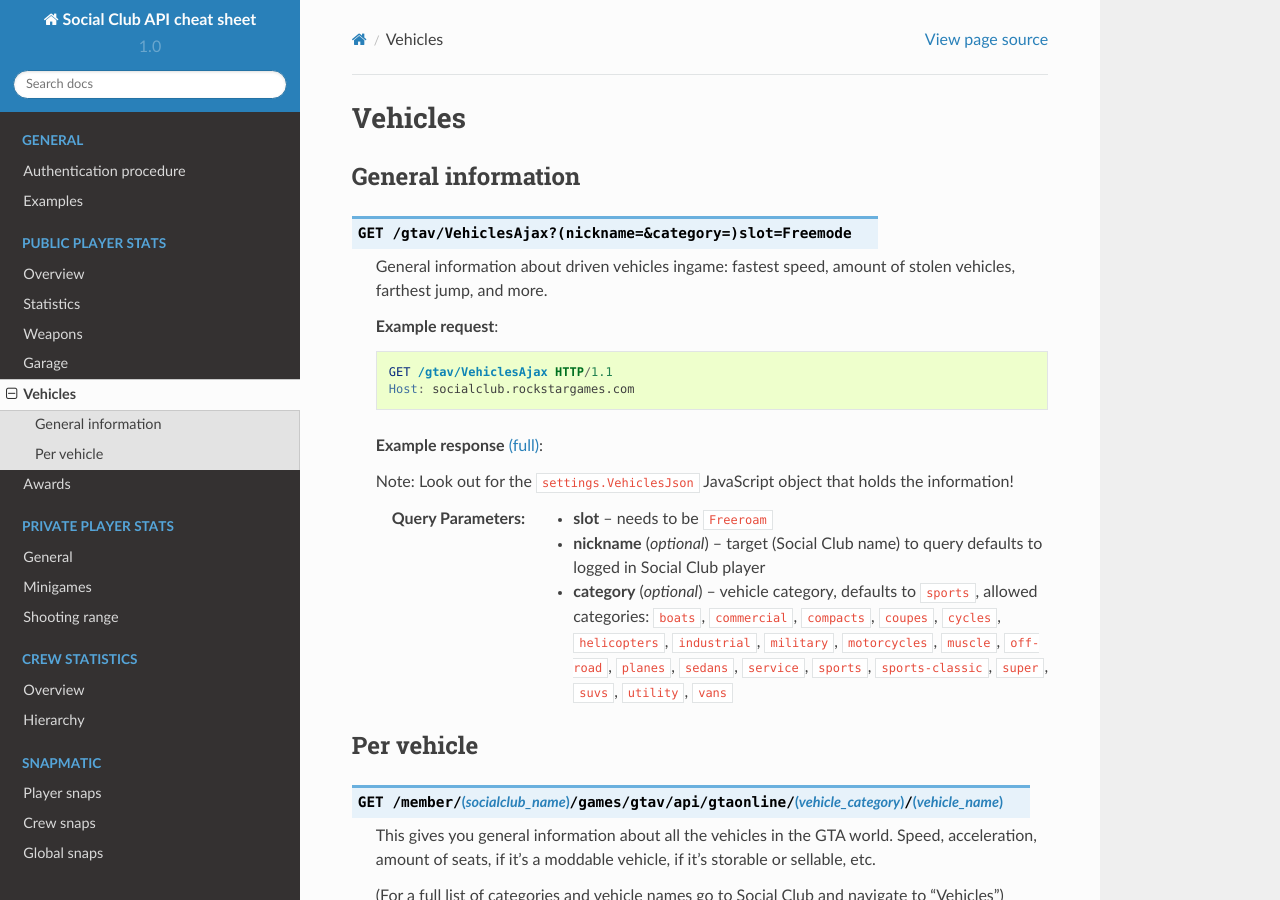
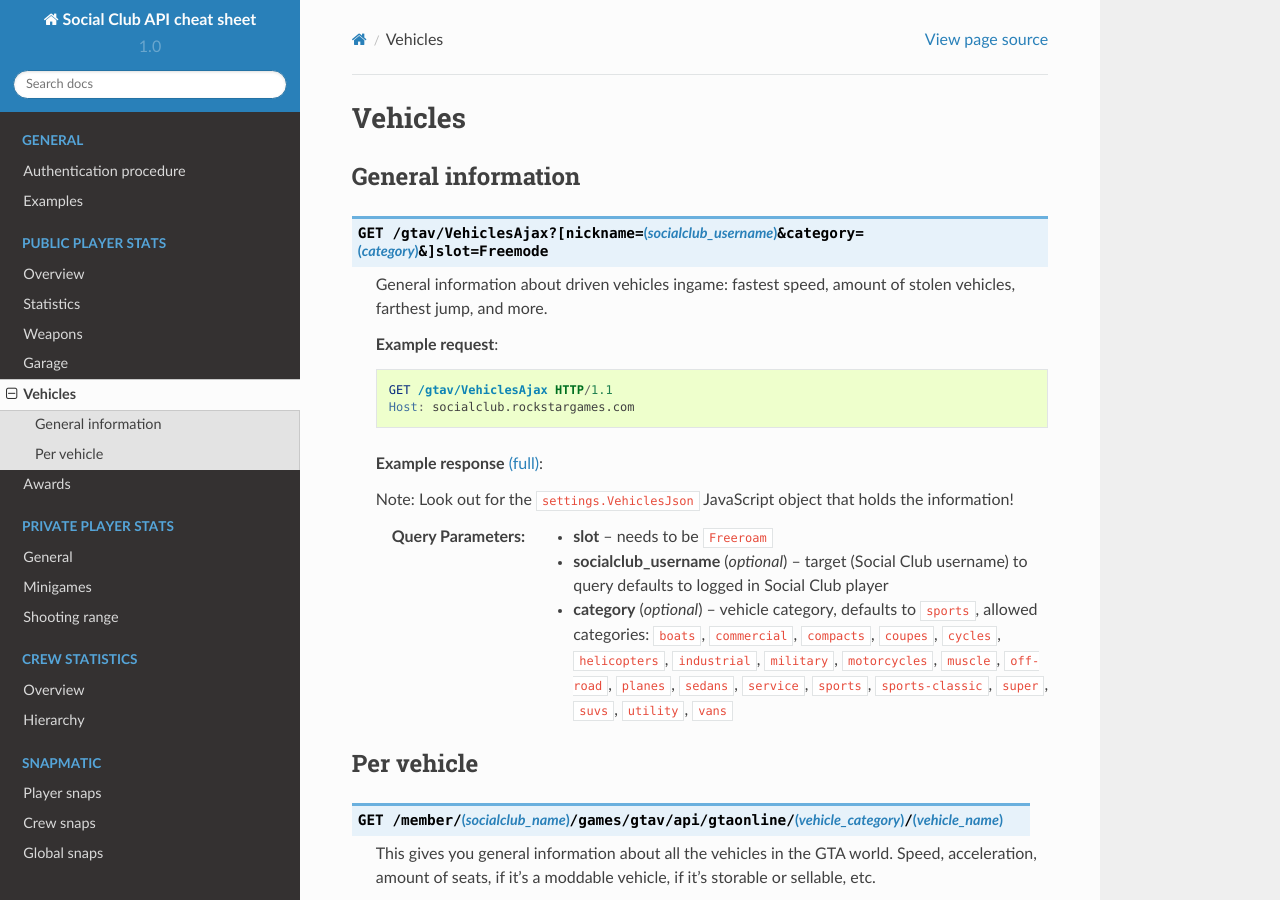
Before and after one commit to gta5-map/Social-Club-API-cheat-sheet, a Sphinx documentation site: the page built from docs/vehicles.rst, in a window 1280 px wide and 900 px high. Built offline with Sphinx 7.4.7 and the Read the Docs theme 2.0.0, drawn with Linux system fonts in a browser that asks for light colours.

Commit message:
Consistent format for optional URL parameters

```diff
--- a/docs/awards.rst
+++ b/docs/awards.rst
@@ -1,7 +1,7 @@
 Awards
 ======
 
-.. http:get:: /games/gtav/career/AwardsAjax?(nickname=&category=&)slot=Freemode
+.. http:get:: /games/gtav/career/AwardsAjax?[nickname=(socialclub_username)&category=(category)&]slot=Freemode
 
   Gives you information about the earned awards and it's completion statuses.
 
@@ -20,6 +20,6 @@
     :end-line: 30
 
   :query slot: needs to be ``Freeroam``
-  :query optional nickname: target (Social Club name) to query
-                            defaults to logged in Social Club player
+  :query optional socialclub_username: target (Social Club username) to query
+                                       defaults to logged in Social Club player
   :query optional category: vehicle category, defaults to ``victory``, allowed categories: ``victory``, ``general``, ``crimes``, ``vehicles``, ``heists``, ``rewards``
--- a/docs/garage.rst
+++ b/docs/garage.rst
@@ -4,7 +4,7 @@
 General information
 -------------------
 
-.. http:get:: /gtav/GarageAjax?(nickname=&)slot=Freemode
+.. http:get:: /gtav/GarageAjax?[nickname=(socialclub_username)&]slot=Freemode
 
   Shows stats (name, primary color, secondary color, etc.) of the vehicles in your main (?) garage. Note: The info is hidden in a ``<script></script>``-tag that stored the information as JSON. If you need more information you can also use the per-car requests.
 
@@ -25,8 +25,8 @@
   Note: Look out for the ``settings.VehiclesJson`` JavaScript object that holds the information!
 
   :query slot: needs to be ``Freeroam``
-  :query optional nickname: target (Social Club name) to query
-                            defaults to logged in Social Club player
+  :query optional socialclub_username: target (Social Club username) to query
+                                       defaults to logged in Social Club player
 
 Detailed information per car
 ----------------------------
--- a/docs/statistics.rst
+++ b/docs/statistics.rst
@@ -1,7 +1,7 @@
 Statistics
 ==========
 
-.. http:get:: /games/gtav/StatsAjax?(nickname=&)slot=Freemode
+.. http:get:: /games/gtav/StatsAjax?[nickname=(socialclub_username)&]slot=Freemode
 
   More detailed statistics of general stuff such as:
 
@@ -29,5 +29,5 @@
     :end-line: 30
 
   :query slot: needs to be ``Freeroam``
-  :query optional nickname: target (Social Club name) to query
-                            defaults to logged in Social Club player
+  :query optional socialclub_username: target (Social Club username) to query
+                                       defaults to logged in Social Club player
--- a/docs/vehicles.rst
+++ b/docs/vehicles.rst
@@ -4,7 +4,7 @@
 General information
 -------------------
 
-.. http:get:: /gtav/VehiclesAjax?(nickname=&category=)slot=Freemode
+.. http:get:: /gtav/VehiclesAjax?[nickname=(socialclub_username)&category=(category)&]slot=Freemode
 
   General information about driven vehicles ingame: fastest speed, amount of stolen vehicles, farthest jump, and more.
 
@@ -25,8 +25,8 @@
   Note: Look out for the ``settings.VehiclesJson`` JavaScript object that holds the information!
 
   :query slot: needs to be ``Freeroam``
-  :query optional nickname: target (Social Club name) to query
-                            defaults to logged in Social Club player
+  :query optional socialclub_username: target (Social Club username) to query
+                                       defaults to logged in Social Club player
   :query optional category: vehicle category, defaults to ``sports``, allowed categories: ``boats``, ``commercial``, ``compacts``, ``coupes``, ``cycles``, ``helicopters``, ``industrial``, ``military``, ``motorcycles``, ``muscle``, ``off-road``, ``planes``, ``sedans``, ``service``, ``sports``, ``sports-classic``, ``super``, ``suvs``, ``utility``, ``vans``
 
 Per vehicle
--- a/docs/weapons.rst
+++ b/docs/weapons.rst
@@ -4,7 +4,7 @@
 General statistics
 ------------------
 
-.. http:get:: /gtav/WeaponsAjax?(nickname=&)slot=Freemode
+.. http:get:: /gtav/WeaponsAjax?[nickname=(socialclub_username)&]slot=Freemode
 
   Contains information about kill death ratio, headshots, shots fired, drive-by kills and overall accuracy. For detailed information per weapon checkout the detailed information requests below.
 
@@ -25,7 +25,7 @@
   Note: Look out for the ``settings.WeaponsJson`` JavaScript object that holds the information!
 
   :query slot: needs to be ``Freeroam``
-  :query optional nickname: target (Social Club name) to query
+  :query optional socialclub_username: target (Social Club username) to query
                             defaults to logged in Social Club player
 
 
```
